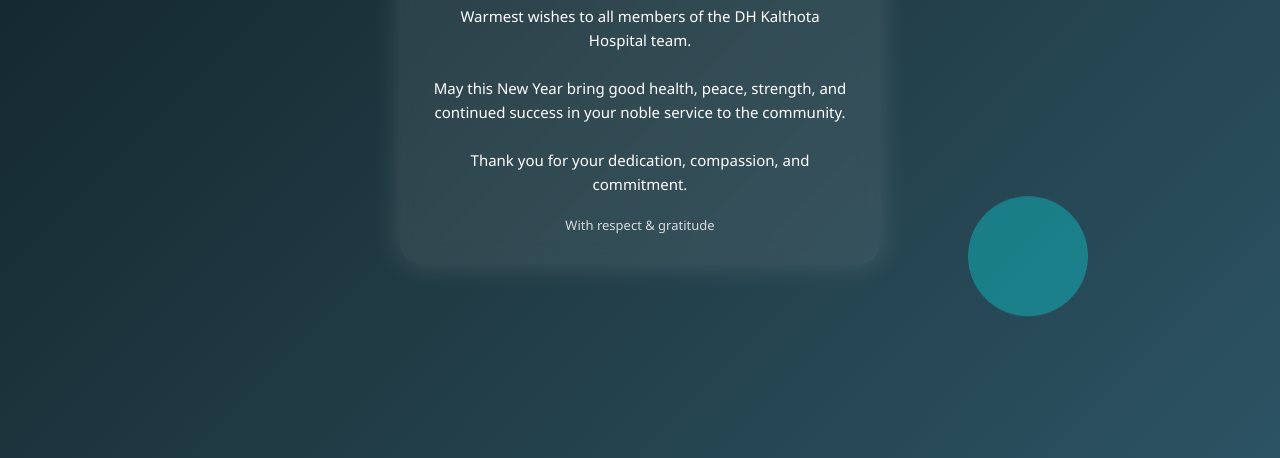
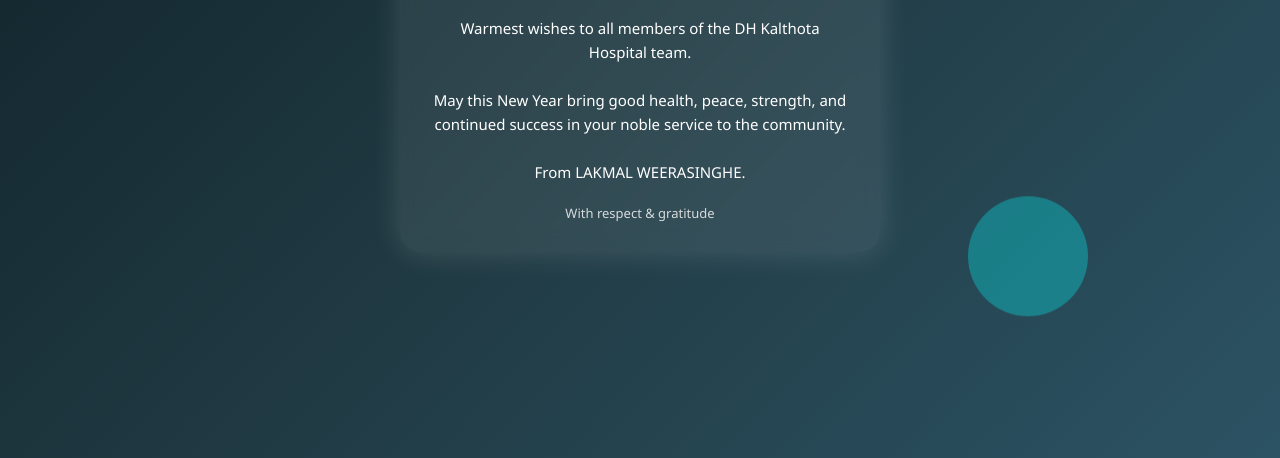
Before and after one commit to LakmalWeerasinghe/new-year-greetings, a plain HTML site: page staff/index.html in a window 1280 px wide. Shown: the part 342-800 px from the top of the page. Drawn offline with Linux system fonts and the light colour scheme.

Commit message:
Add sender name to the closing message
Updated the closing message to include the sender's name.

```diff
--- a/staff/index.html
+++ b/staff/index.html
@@ -101,7 +101,7 @@
         Warmest wishes to all members of the DH Kalthota Hospital team.<br><br>
         May this New Year bring good health, peace, strength, and continued success
         in your noble service to the community.<br><br>
-        Thank you for your dedication, compassion, and commitment.
+        From LAKMAL WEERASINGHE.
     </p>
 
     <div class="footer">
```
